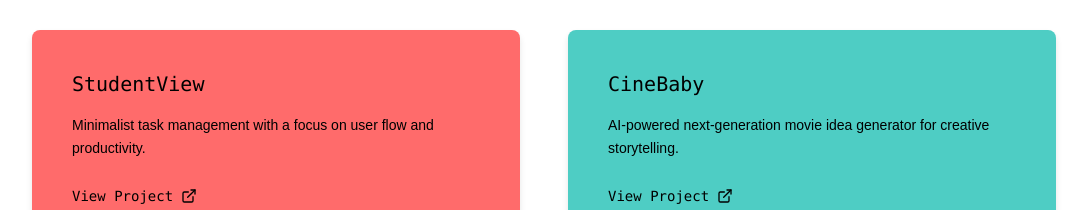
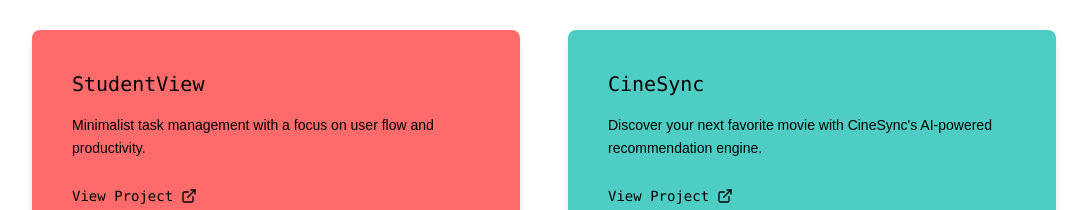
Before and after one commit to maxwellyoung/ninetynine-digital, a Next.js app: page / in a window 1280 px wide. Shown: the part 1149-1359 px from the top of the page, without its empty margins (64-1151 px from the left). Built offline with nearby package versions, Linux system fonts and the light colour scheme; a web font is replaced by a local one.

Commit message:
description

```diff
--- a/src/app/page.tsx
+++ b/src/app/page.tsx
@@ -21,9 +21,9 @@ const projects: Project[] = [
     color: "bg-[#FF6B6B]",
   },
   {
-    title: "CineBaby",
+    title: "CineSync",
     description:
-      "AI-powered next-generation movie idea generator for creative storytelling.",
+      "Discover your next favorite movie with CineSync's AI-powered recommendation engine.",
     link: "https://beta-brand.com",
     color: "bg-[#4ECDC4]",
   },
```
